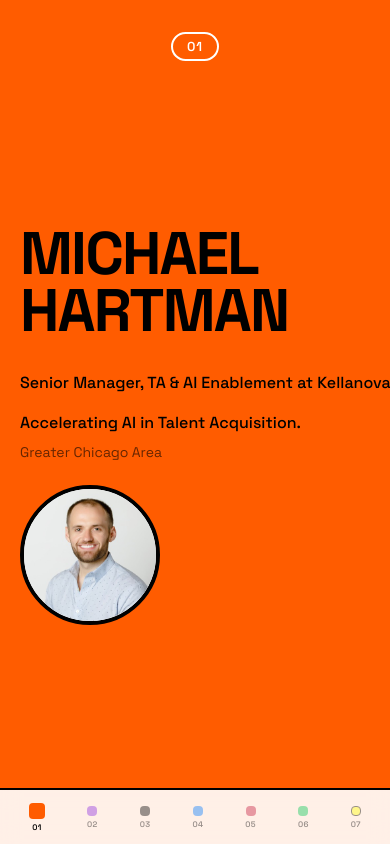
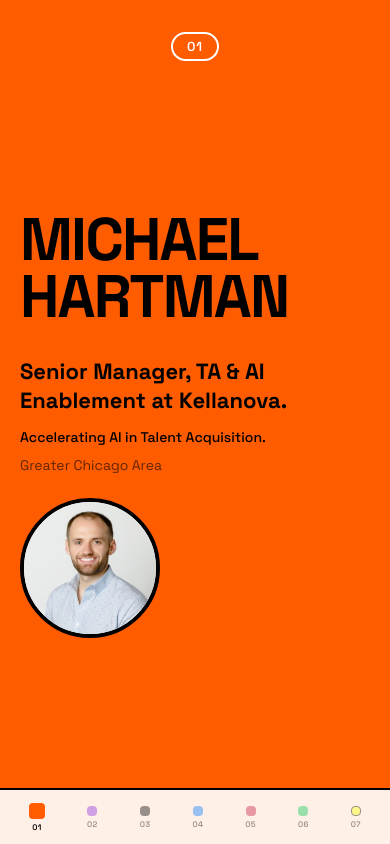
Before and after one commit to mhartman-11/portfolio-2.0, a React (Vite) app: page / in a window 390 px wide. Built offline with nearby package versions, Linux system fonts and the light colour scheme.

Commit message:
Update expertise blurb, dashboard URL, hero typography; remove mortgage project

```diff
--- a/src/Portfolio.tsx
+++ b/src/Portfolio.tsx
@@ -76,16 +76,15 @@
   { icon: '👥', title: 'People Leadership' },
 ];
 
-const techStack = ['Canva', 'ChatGPT', 'Claude', 'Claude Code', 'Claude Cowork', 'Copilot', 'Gamma', 'Gemini', 'LinkedIn Talent Insights', 'MindStudio', 'NotebookLM', 'Notion AI', 'Perplexity', 'Prompt Engineering', 'Talent Neuron'];
+const techStack = ['Agentic Workflows', 'API Integration', 'Canva', 'ChatGPT', 'Claude', 'Claude Code', 'Claude Cowork', 'Copilot', 'Gamma', 'Gemini', 'GitHub', 'LinkedIn Talent Insights', 'MindStudio', 'Netlify', 'NotebookLM', 'Notion AI', 'Perplexity', 'Prompt Engineering', 'Talent Neuron', 'Vercel'];
 
 const projects = [
-  { category: 'TA Tools', tag: 'TALENT INTELLIGENCE', title: 'Market Intelligence Dashboard', desc: 'Configurable dashboard tracking real-time industry layoffs, talent supply/demand, and competitor hiring activity.', metric: 'Real-time data', url: 'https://claude.ai/public/artifacts/f352991a-f0b4-41f8-b788-2a6adc5c70e0' },
+  { category: 'TA Tools', tag: 'TALENT INTELLIGENCE', title: 'Market Intelligence Dashboard', desc: 'Configurable dashboard tracking real-time industry layoffs, talent supply/demand, and competitor hiring activity.', metric: 'Real-time data', url: 'https://talent-intel-dashboard.pages.dev/' },
   { category: 'TA Tools', tag: 'INTERACTIVE TOOL', title: 'Recruiter Prompt Dashboard', desc: 'Browser-based dashboard with 150 ready-to-use AI prompts for recruiters with real-time search.', metric: '150+ prompts', url: 'https://claude.ai/public/artifacts/786c8e3a-718b-419d-8d3b-2cc7be995ef6' },
   { category: 'TA Tools', tag: 'FEATURED WORK', title: 'AI in TA Digest (2026)', desc: 'Curated weekly insight into the convergence of recruitment operations and agentic AI.', metric: 'Weekly digest', url: 'https://mhartman-11.github.io/ai-in-ta-digest/' },
   { category: 'TA Tools', tag: 'INDUSTRY RESOURCES', title: '2026 HR/TA Global Calendar', desc: 'Centralized hub for HR and TA events worldwide with advanced filtering and registration access.', metric: 'Global events', url: 'https://hr-events-calendar-2026.vercel.app' },
   { category: 'TA Tools', tag: 'SOURCING TOOL', title: 'Sourcing Channel Optimizer', desc: 'Helps recruiters discover the best channels to source talent by filtering on industry, skills, and role type — no logins or fees required.', metric: 'Open access', url: 'https://sourcing-channel-optimizer.vercel.app/' },
   { category: 'AI Projects', tag: 'AI PROJECT', title: 'March Madness Pool Tracker', desc: 'Live tracker for a snake draft March Madness pool with real-time standings, rosters, and game log for NCAA tournament competition.', metric: 'Live tracker', url: 'https://march-madness-pool-liard.vercel.app/' },
-  { category: 'Consulting', tag: 'CONSULTING', title: 'Mortgage Conditions Email Generator', desc: 'Automates mortgage condition emails by parsing underwriting documents and routing action items to borrower, agent, and processor.', metric: '3-party routing', url: 'https://conditions-email-app.vercel.app' },
 ];
 
 const recognition = [
@@ -96,7 +95,7 @@
   { title: 'MindStudio AI Agent Builder Bootcamp', desc: 'Selected from ~14,000 applicants (<500 accepted), 2025', org: 'MindStudio' },
 ];
 
-const projectCategories = ['All', 'TA Tools', 'AI Projects', 'Consulting'];
+const projectCategories = ['All', 'TA Tools', 'AI Projects'];
 
 const agents = [
   { name: 'Boolean String Generator', desc: 'Advanced query builder for LinkedIn, Google, and niche platforms.', category: 'Sourcing' },
@@ -725,10 +724,10 @@
             </h1>
             <div className="animate-in stagger-2" style={{ display: 'flex', alignItems: 'flex-end', justifyContent: 'space-between', marginTop: 32, flexWrap: 'wrap', gap: 24 }}>
               <div>
-                <p style={{ fontSize: 'clamp(16px, 2vw, 20px)', fontWeight: 500, color: '#000', lineHeight: 1.5, whiteSpace: 'nowrap' }}>
+                <p style={{ fontSize: 'clamp(22px, 3vw, 32px)', fontWeight: 700, color: '#000', lineHeight: 1.3 }}>
                   Senior Manager, TA & AI Enablement at Kellanova.
                 </p>
-                <p style={{ fontSize: 'clamp(16px, 2vw, 22px)', fontWeight: 500, color: '#000', maxWidth: 500, lineHeight: 1.5, marginTop: 16 }}>
+                <p style={{ fontSize: 'clamp(14px, 1.4vw, 16px)', fontWeight: 500, color: '#000', maxWidth: 500, lineHeight: 1.5, marginTop: 12 }}>
                   Accelerating AI in Talent Acquisition.
                 </p>
                 <p style={{ fontSize: 14, color: 'rgba(0,0,0,0.6)', marginTop: 8 }}>Greater Chicago Area</p>
@@ -847,7 +846,7 @@
             <div className="grid-2col" style={{ display: 'grid', gridTemplateColumns: '1.2fr 1fr', gap: 60, alignItems: 'start' }}>
               <div className="animate-in stagger-1">
                 <p style={{ fontSize: 'clamp(15px, 1.5vw, 18px)', lineHeight: 1.7, color: 'rgba(255,255,255,0.9)', maxWidth: 560 }}>
-                  13 years in talent acquisition, sourcing, and market intelligence — now focused on AI enablement and implementation across global TA operations. I build and deploy AI agents that make recruiters measurably more productive. I help brands articulate their talent strategy through data-driven automation and agentic AI workflows.
+                  Talent Acquisition leader at the intersection of AI and recruiting — applying AI tools and workforce intelligence to sharpen how organizations attract, evaluate, and hire talent. Building daily in Claude Code and Cowork across AI agents, automation workflows, and custom tools. 12+ years of full life-cycle TA experience, including 5+ years leading high-performing teams. Built Kellanova's talent intelligence capability from the ground up and trained global recruiting teams on practical AI use. Proven track record of leading cross-functional initiatives, influencing executive hiring strategy through data, and delivering outcomes across global organizations. Certified MindStudio AI Agent Developer.
                 </p>
               </div>
 
@@ -1512,7 +1511,7 @@
               Let's Build<br />Something<br />Together
             </h2>
             <p className="animate-in stagger-1" style={{ fontSize: 'clamp(15px, 1.5vw, 18px)', lineHeight: 1.7, color: 'rgba(0,0,0,0.7)', marginBottom: 40, maxWidth: 500 }}>
-              Whether you're exploring AI in talent acquisition, looking for a builder, or just want to trade ideas — I'm always up for a conversation.
+              Whether you're exploring AI in talent acquisition, looking for a builder, or just want to trade ideas, I'm always up for a conversation.
             </p>
             <div className="animate-in stagger-2" style={{ display: 'flex', gap: 16, flexWrap: 'wrap' }}>
               <a href="mailto:hartman1133@gmail.com" className="brutalist-btn brutalist-btn-dark">Email</a>
```
